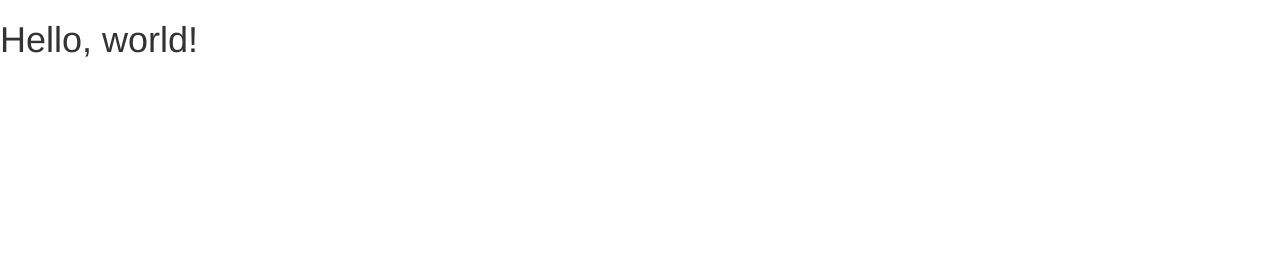
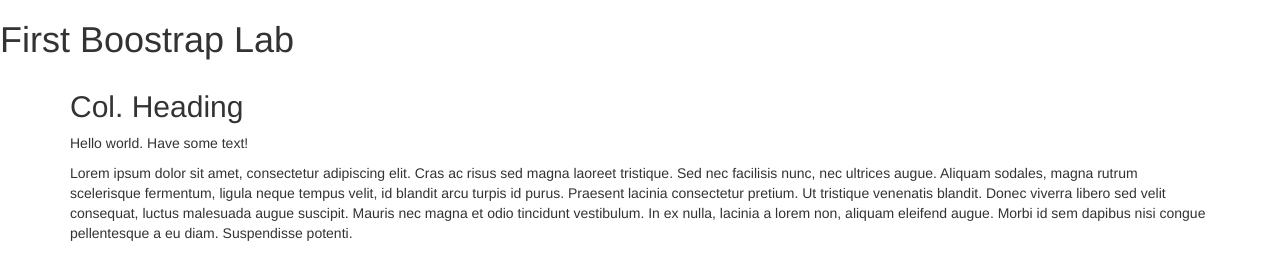
Before and after one commit to gwang1210/first-bs-demo, a plain HTML site: page index.html in a window 1280 px wide. Drawn offline with nearby package versions, Linux system fonts and the light colour scheme.

Commit message:
Update index.html

```diff
--- a/index.html
+++ b/index.html
@@ -5,7 +5,7 @@
     <meta http-equiv="X-UA-Compatible" content="IE=edge">
     <meta name="viewport" content="width=device-width, initial-scale=1">
     <!-- The above 3 meta tags *must* come first in the head; any other head content must come *after* these tags -->
-    <title>Bootstrap 101 Template</title>
+    <title>First Bootstrap Lab</title>
 
     <!-- Bootstrap -->
     <link href="css/bootstrap.min.css" rel="stylesheet">
@@ -18,7 +18,17 @@
     <![endif]-->
   </head>
   <body>
-    <h1>Hello, world!</h1>
+    <h1>First Boostrap Lab</h1>
+
+    <div class="container">
+      <div class="row">
+      </div>
+      <h2>Col. Heading</h2>
+      <p>Hello world. Have some text!</p>
+      <p>
+        Lorem ipsum dolor sit amet, consectetur adipiscing elit. Cras ac risus sed magna laoreet tristique. Sed nec facilisis nunc, nec ultrices augue. Aliquam sodales, magna rutrum scelerisque fermentum, ligula neque tempus velit, id blandit arcu turpis id purus. Praesent lacinia consectetur pretium. Ut tristique venenatis blandit. Donec viverra libero sed velit consequat, luctus malesuada augue suscipit. Mauris nec magna et odio tincidunt vestibulum. In ex nulla, lacinia a lorem non, aliquam eleifend augue. Morbi id sem dapibus nisi congue pellentesque a eu diam. Suspendisse potenti.
+      </p>
+    </div>
 
     <!-- jQuery (necessary for Bootstrap's JavaScript plugins) -->
     <script src="https://ajax.googleapis.com/ajax/libs/jquery/1.11.3/jquery.min.js"></script>
```
